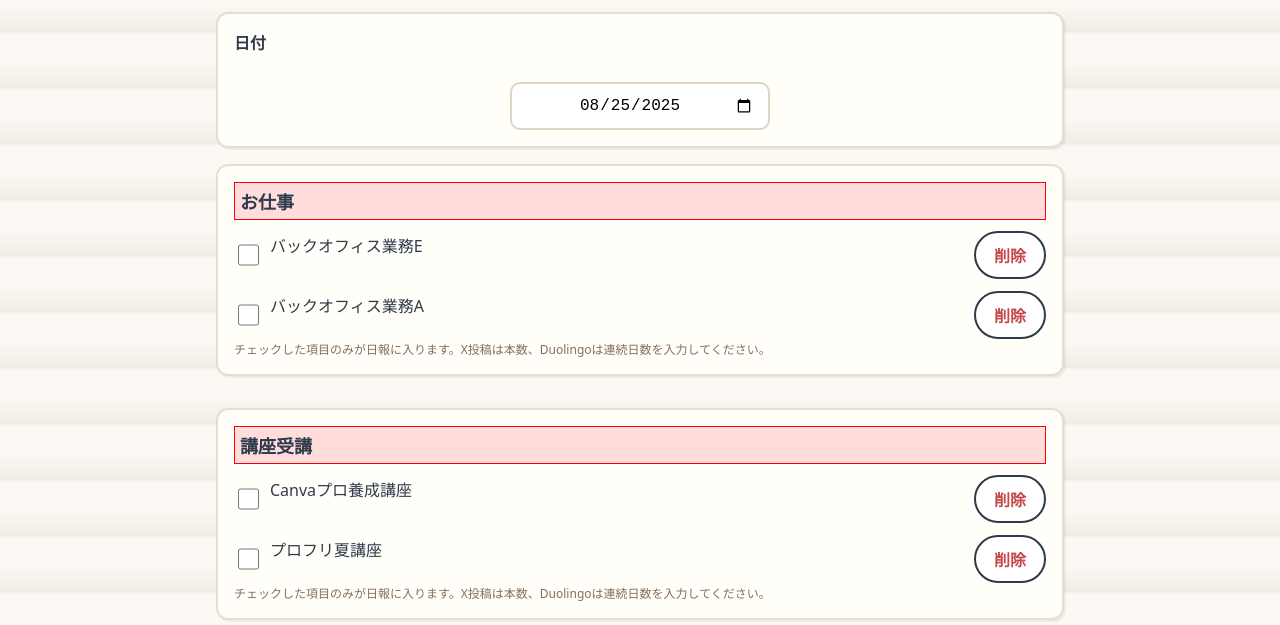
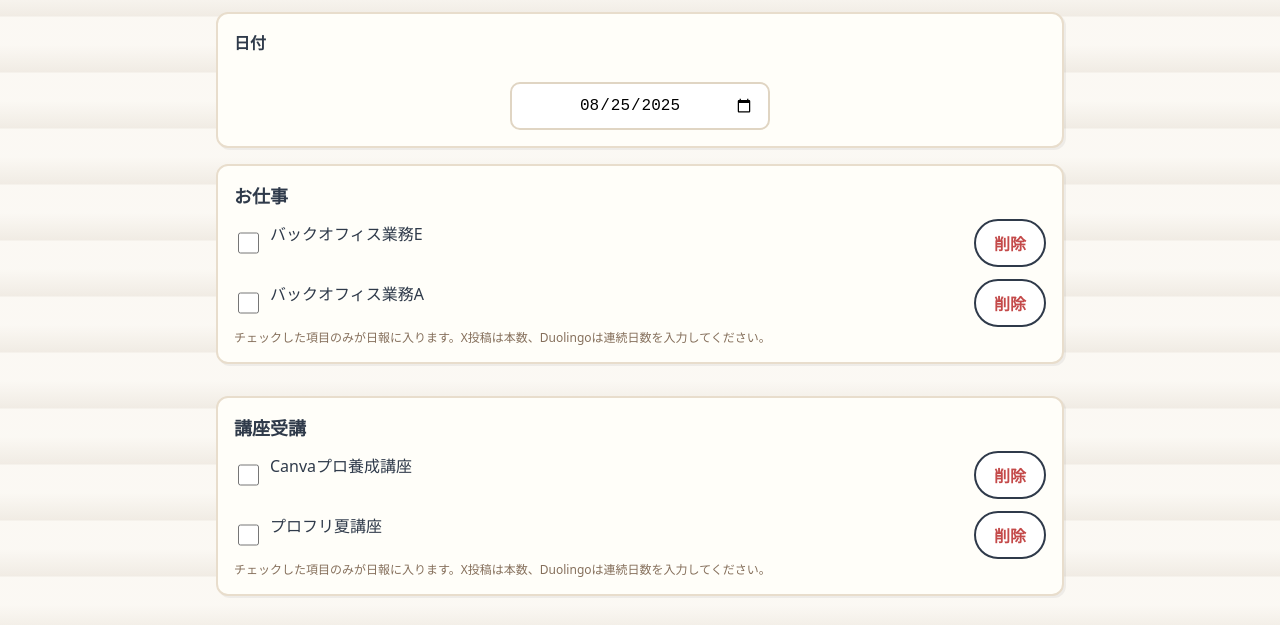
Before and after one commit to sketto324/nippou.generator, a website: page index.html in a window 1280 px wide. Shown: the part 84-709 px from the top of the page. Drawn offline with Linux system fonts and the light colour scheme; no server answers.

Commit message:
Refactor: Remove temporary debug code

```diff
--- a/config-loader.js
+++ b/config-loader.js
@@ -11,13 +11,10 @@
         const r = await fetch('/api/config', { cache: 'no-store' });
         if (!r.ok) throw new Error('api/config ' + r.status);
         const data = await r.json();
-        console.log('[config-loader] Loaded config from /api/config');
         return data.config || data;
       } catch (e) {
-        console.error('[config-loader] Failed to load from /api/config, falling back to defaults:', e);
         const r2 = await fetch('/defaults.json', { cache: 'no-store' });
         if (!r2.ok) throw new Error('defaults.json ' + r2.status);
-        console.log('[config-loader] Loaded config from /defaults.json');
         return await r2.json();
       }
     })();
@@ -29,8 +26,6 @@
       if (Array.isArray(c.items)) c.items.sort((a, b) => (a.order || 0) - (b.order || 0));
     }
     const normalized = { ...cfg, categories };
-
-    console.log('[config-loader] Normalized config:', normalized);
 
     // Expose globally
     window.NIPPOU_CONFIG = normalized;
--- a/styles.css
+++ b/styles.css
@@ -77,10 +77,6 @@ textarea[readonly] { background: #faf7f0; }
   align-items: center;
   gap: 10px;
   margin-bottom: 10px;
-  /* Temporary debug styles */
-  background-color: #ffdddd; /* Light red background */
-  padding: 5px; /* Some padding */
-  border: 1px solid red; /* Red border */
 }
 .category-headline { display: inline-flex; align-items: center; gap: 10px; min-width: 0; }
 .category-emoji {
```
